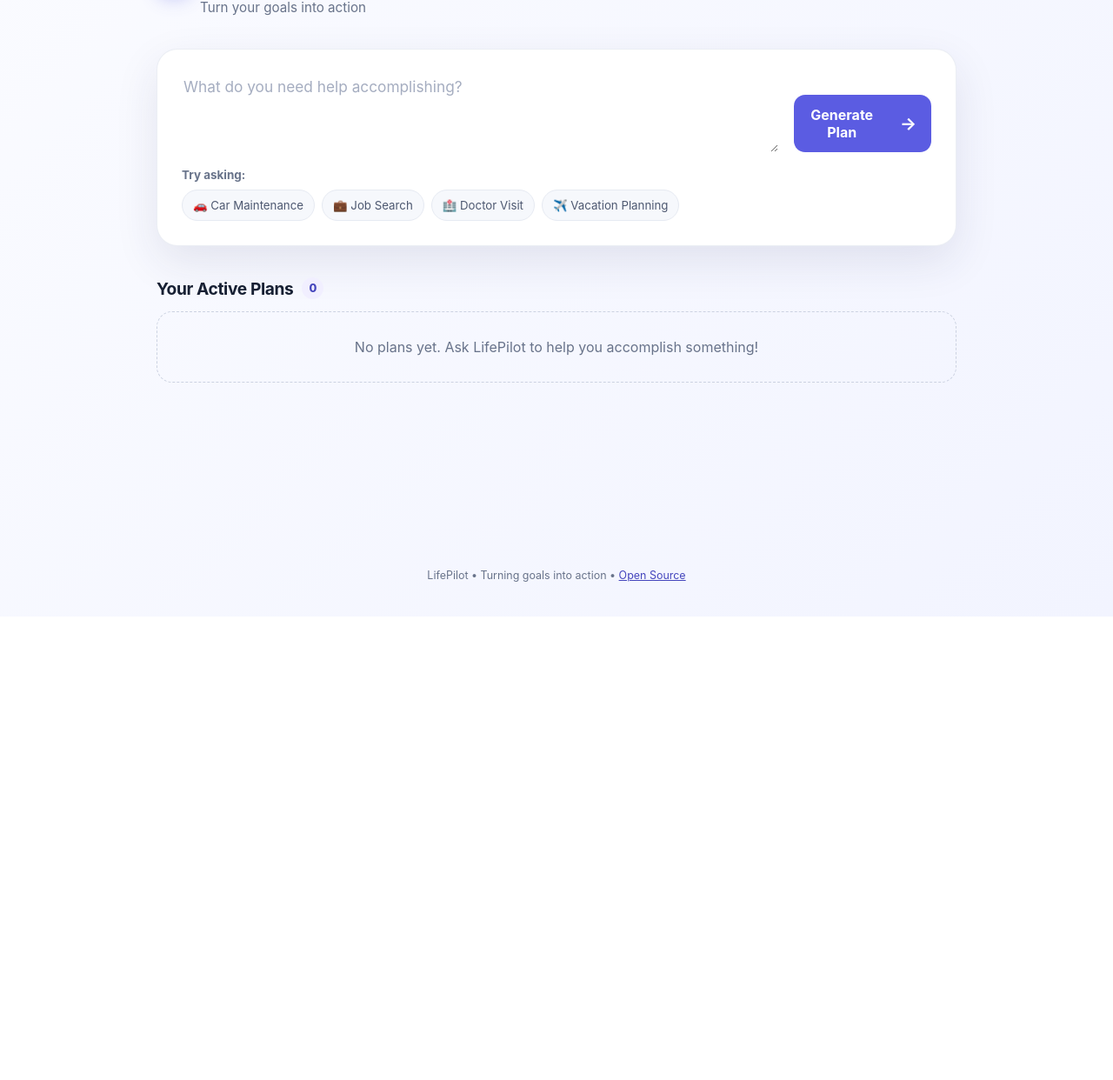
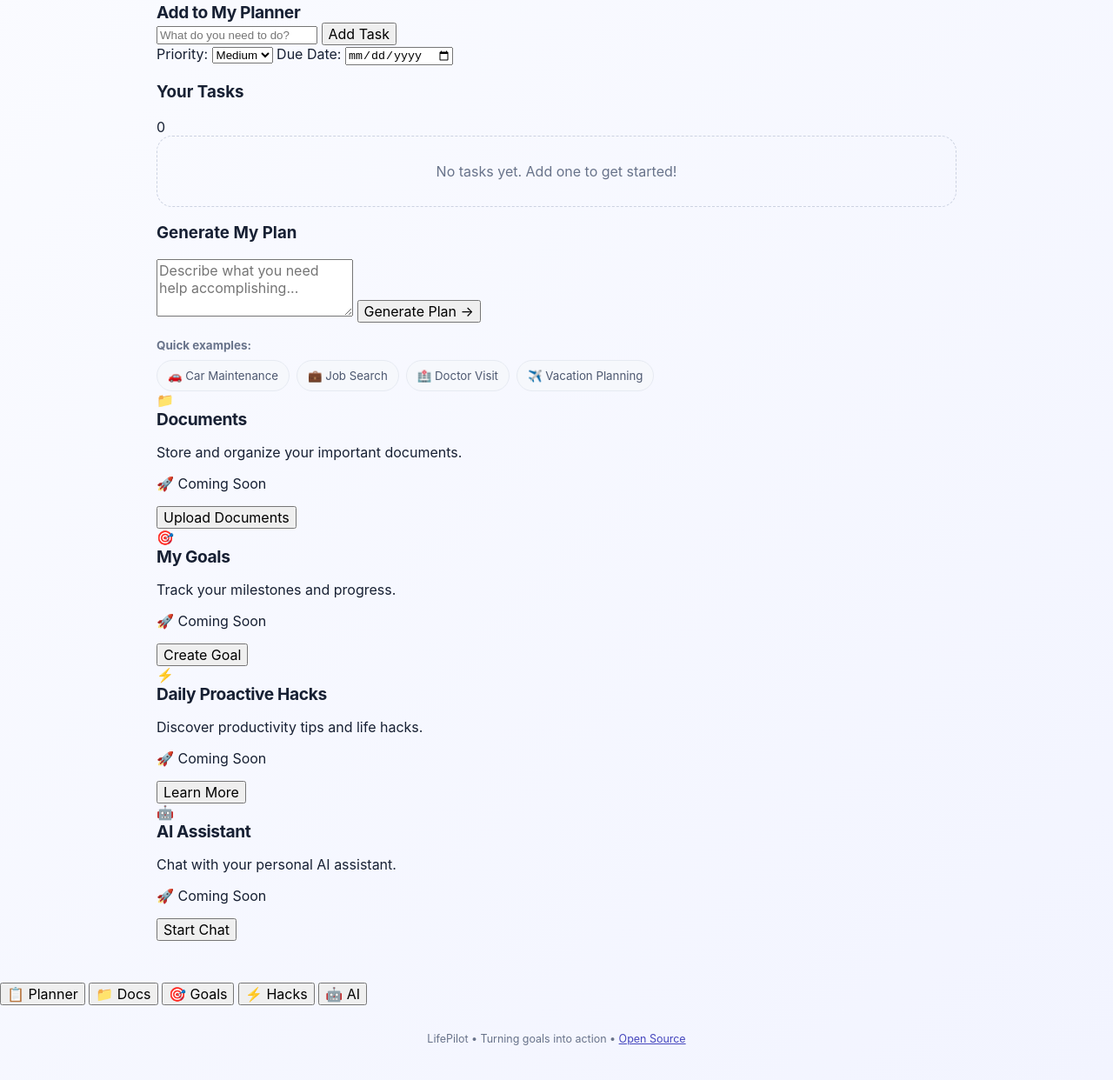
Before and after one commit to trishamarie1616-dotcom/LifePilot, a website built with Vite: page index.html in a window 1280 px wide. Shown: the part 91-1333 px from the top of the page at 87% size. Before the commit the page ends 800 px from the top, so only its background shows below. Built offline with nearby package versions, Linux system fonts and the light colour scheme.

Commit message:
Refactor index.html: implement mobile-first dashboard with My Planner and placeholders

```diff
--- a/index.html
+++ b/index.html
@@ -4,13 +4,13 @@
     <meta charset="UTF-8">
     <meta name="viewport" content="width=device-width, initial-scale=1.0">
     <meta name="description" content="LifePilot - AI-powered personal action assistant that turns requests into actionable plans">
-    <title>LifePilot - Personal Action Assistant</title>
+    <title>LifePilot - Life Management Dashboard</title>
     <link rel="stylesheet" href="styles.css">
 </head>
 <body>
     <div class="app-container">
-        <!-- Header with branding -->
-        <header class="app-header">
+        <!-- Dashboard Header -->
+        <header class="dashboard-header">
             <div class="header-content">
                 <div class="logo">
                     <span class="logo-icon">✈️</span>
@@ -20,26 +20,69 @@
             </div>
         </header>
 
-        <!-- Main content area -->
+        <!-- Main Content Area -->
         <main class="app-main">
-            <!-- Input section for user requests -->
-            <section class="input-section">
-                <div class="input-container">
+            <!-- My Planner Tab -->
+            <section id="planner-tab" class="tab-content tab-content-active">
+                <!-- Quick Add Section -->
+                <div class="quick-add-section">
+                    <div class="quick-add-header">
+                        <h2>Add to My Planner</h2>
+                    </div>
+                    <div class="task-input-group">
+                        <input
+                            type="text"
+                            id="taskInput"
+                            class="task-input"
+                            placeholder="What do you need to do?"
+                            maxlength="150"
+                        />
+                        <button id="addTaskBtn" class="btn btn-primary">Add Task</button>
+                    </div>
+                    <div class="priority-selector">
+                        <label for="prioritySelect">Priority:</label>
+                        <select id="prioritySelect" class="priority-select">
+                            <option value="low">Low</option>
+                            <option value="medium" selected>Medium</option>
+                            <option value="high">High</option>
+                        </select>
+                        <label for="dueDateInput">Due Date:</label>
+                        <input type="date" id="dueDateInput" class="due-date-input" />
+                    </div>
+                </div>
+
+                <!-- Tasks Display -->
+                <div class="tasks-section">
+                    <div class="tasks-header">
+                        <h3>Your Tasks</h3>
+                        <span class="task-count" id="taskCount">0</span>
+                    </div>
+                    <div class="tasks-list" id="tasksList">
+                        <div class="empty-state">
+                            <p>No tasks yet. Add one to get started!</p>
+                        </div>
+                    </div>
+                </div>
+
+                <!-- Generate My Plan Section -->
+                <div class="generate-plan-section">
+                    <div class="section-header">
+                        <h3>Generate My Plan</h3>
+                    </div>
+                    <div class="plan-input-group">
                         <textarea
                             id="userInput"
-                        class="input-field"
-                        placeholder="What do you need help accomplishing?"
+                            class="plan-input"
+                            placeholder="Describe what you need help accomplishing..."
                             rows="3"
+                            maxlength="500"
                         ></textarea>
-                    <button id="submitBtn" class="submit-btn">
-                        <span>Generate Plan</span>
-                        <span class="btn-icon">→</span>
-                    </button>
+                        <button id="submitBtn" class="btn btn-primary">Generate Plan →</button>
                     </div>
 
-                <!-- Example prompts -->
+                    <!-- Example Prompts -->
                     <div class="examples-section">
-                    <p class="examples-label">Try asking:</p>
+                        <p class="examples-label">Quick examples:</p>
                         <div class="examples-grid">
                             <button class="example-btn" data-example="I need to get my car fixed.">
                                 🚗 Car Maintenance
@@ -55,62 +98,115 @@
                             </button>
                         </div>
                     </div>
-            </section>
 
-            <!-- Plans/Projects display section -->
-            <section class="plans-section">
-                <div class="plans-header">
-                    <h2>Your Active Plans</h2>
-                    <span id="plansCount" class="plans-count">0</span>
-                </div>
+                    <!-- Current Plan Display -->
+                    <div id="currentPlanContainer" class="plan-container" style="display: none;">
+                        <div class="plan-card">
+                            <button id="closePlanBtn" class="close-btn" title="Close plan">✕</button>
 
-                <!-- Current plan display (when a plan is being viewed/created) -->
-                <div id="currentPlanContainer" class="plan-container" style="display: none;">
-                    <div class="plan-card current-plan">
-                        <div class="plan-close">
-                            <button id="closePlanBtn" class="close-btn" title="Close plan">✕</button>
-                        </div>
-
-                        <!-- Goal section -->
                             <div class="plan-section">
-                            <h3 class="section-title">🎯 Your Goal</h3>
+                                <h4 class="section-title">🎯 Your Goal</h4>
                                 <p id="planGoal" class="plan-goal"></p>
                             </div>
 
-                        <!-- Tasks section -->
                             <div class="plan-section">
-                            <h3 class="section-title">📋 Action Items</h3>
+                                <h4 class="section-title">📋 Action Items</h4>
                                 <ul id="planTasks" class="tasks-list"></ul>
                             </div>
 
-                        <!-- Next steps section -->
                             <div class="plan-section">
-                            <h3 class="section-title">🚀 Next Steps</h3>
+                                <h4 class="section-title">🚀 Next Steps</h4>
                                 <ol id="planNextSteps" class="steps-list"></ol>
                             </div>
 
-                        <!-- Follow-ups section -->
                             <div class="plan-section">
-                            <h3 class="section-title">🔔 Follow-ups</h3>
+                                <h4 class="section-title">🔔 Follow-ups</h4>
                                 <ul id="planFollowups" class="followups-list"></ul>
                             </div>
 
-                        <!-- Save plan button -->
-                        <button id="savePlanBtn" class="save-plan-btn">
-                            💾 Save This Plan
-                        </button>
+                            <button id="savePlanBtn" class="btn btn-primary btn-full">💾 Save This Plan</button>
                         </div>
                     </div>
 
-                <!-- Saved plans list -->
-                <div id="plansListContainer" class="plans-list-container">
+                    <!-- Saved Plans List -->
+                    <div class="saved-plans-section" id="savedPlansSection" style="display: none;">
+                        <div class="section-header">
+                            <h3>Saved Plans</h3>
+                            <span class="plan-count" id="planCount">0</span>
+                        </div>
                         <div id="plansList" class="plans-list"></div>
-                    <div id="emptyState" class="empty-state">
-                        <p>No plans yet. Ask LifePilot to help you accomplish something!</p>
                     </div>
                 </div>
             </section>
+
+            <!-- Documents Tab (Placeholder) -->
+            <section id="documents-tab" class="tab-content">
+                <div class="placeholder-section">
+                    <div class="placeholder-icon">📁</div>
+                    <h2>Documents</h2>
+                    <p class="placeholder-text">Store and organize your important documents.</p>
+                    <p class="coming-soon">🚀 Coming Soon</p>
+                    <button class="btn btn-secondary">Upload Documents</button>
+                </div>
+            </section>
+
+            <!-- My Goals Tab (Placeholder) -->
+            <section id="goals-tab" class="tab-content">
+                <div class="placeholder-section">
+                    <div class="placeholder-icon">🎯</div>
+                    <h2>My Goals</h2>
+                    <p class="placeholder-text">Track your milestones and progress.</p>
+                    <p class="coming-soon">🚀 Coming Soon</p>
+                    <button class="btn btn-secondary">Create Goal</button>
+                </div>
+            </section>
+
+            <!-- Daily Proactive Hacks Tab (Placeholder) -->
+            <section id="hacks-tab" class="tab-content">
+                <div class="placeholder-section">
+                    <div class="placeholder-icon">⚡</div>
+                    <h2>Daily Proactive Hacks</h2>
+                    <p class="placeholder-text">Discover productivity tips and life hacks.</p>
+                    <p class="coming-soon">🚀 Coming Soon</p>
+                    <button class="btn btn-secondary">Learn More</button>
+                </div>
+            </section>
+
+            <!-- AI Assistant Tab (Placeholder) -->
+            <section id="assistant-tab" class="tab-content">
+                <div class="placeholder-section">
+                    <div class="placeholder-icon">🤖</div>
+                    <h2>AI Assistant</h2>
+                    <p class="placeholder-text">Chat with your personal AI assistant.</p>
+                    <p class="coming-soon">🚀 Coming Soon</p>
+                    <button class="btn btn-secondary">Start Chat</button>
+                </div>
+            </section>
         </main>
+
+        <!-- Bottom Navigation -->
+        <nav class="bottom-nav">
+            <button class="nav-btn nav-btn-active" data-tab="planner" aria-label="My Planner">
+                <span class="nav-icon">📋</span>
+                <span class="nav-label">Planner</span>
+            </button>
+            <button class="nav-btn" data-tab="documents" aria-label="Documents">
+                <span class="nav-icon">📁</span>
+                <span class="nav-label">Docs</span>
+            </button>
+            <button class="nav-btn" data-tab="goals" aria-label="My Goals">
+                <span class="nav-icon">🎯</span>
+                <span class="nav-label">Goals</span>
+            </button>
+            <button class="nav-btn" data-tab="hacks" aria-label="Daily Hacks">
+                <span class="nav-icon">⚡</span>
+                <span class="nav-label">Hacks</span>
+            </button>
+            <button class="nav-btn" data-tab="assistant" aria-label="AI Assistant">
+                <span class="nav-icon">🤖</span>
+                <span class="nav-label">AI</span>
+            </button>
+        </nav>
 
         <!-- Footer -->
         <footer class="app-footer">
@@ -118,7 +214,7 @@
         </footer>
     </div>
 
-    <!-- Loading indicator -->
+    <!-- Loading Overlay -->
     <div id="loadingOverlay" class="loading-overlay" style="display: none;">
         <div class="loading-spinner">
             <div class="spinner"></div>
```
Lines whose indentation alone changed are shown as unchanged.
